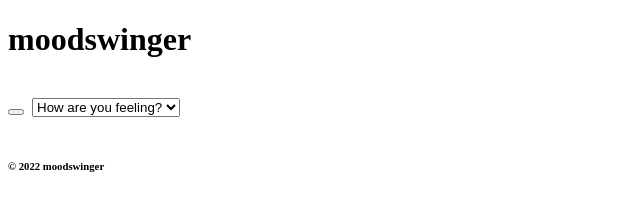
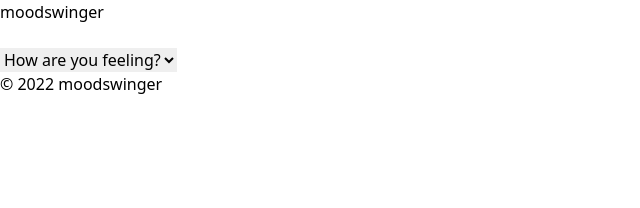
Before and after one commit to realnifty/moodswingr, a website: page index.html in a window 1280 px wide. Shown: the whole page, without its empty margins (0-640 px from the left). Drawn offline with Linux system fonts and the light colour scheme.

Commit message:
add tailwindcss

```diff
--- a/assets/css/style.css
+++ b/assets/css/style.css
@@ -0,0 +1,3 @@
+@tailwind base;
+@tailwind components;
+@tailwind utilities;
--- a/index.html
+++ b/index.html
@@ -4,7 +4,7 @@
     <meta charset="UTF-8">
     <meta http-equiv="X-UA-Compatible" content="IE=edge">
     <meta name="viewport" content="width=device-width, initial-scale=1.0">
-    <link href="./assets/css/style.css"/>
+    <link href="./assets/css/output.css" rel="stylesheet"/>
     <title>moodswingr</title>
 </head>
 <body>
--- /dev/null
+++ b/package.json
@@ -0,0 +1,5 @@
+{
+  "devDependencies": {
+    "tailwindcss": "^3.0.23"
+  }
+}
--- /dev/null
+++ b/tailwind.config.js
@@ -0,0 +1,7 @@
+module.exports = {
+  content: ["./index.html"],
+  theme: {
+    extend: {},
+  },
+  plugins: [],
+}
```
Also changed, not shown: assets/css/output.css (added), 1 other file.
